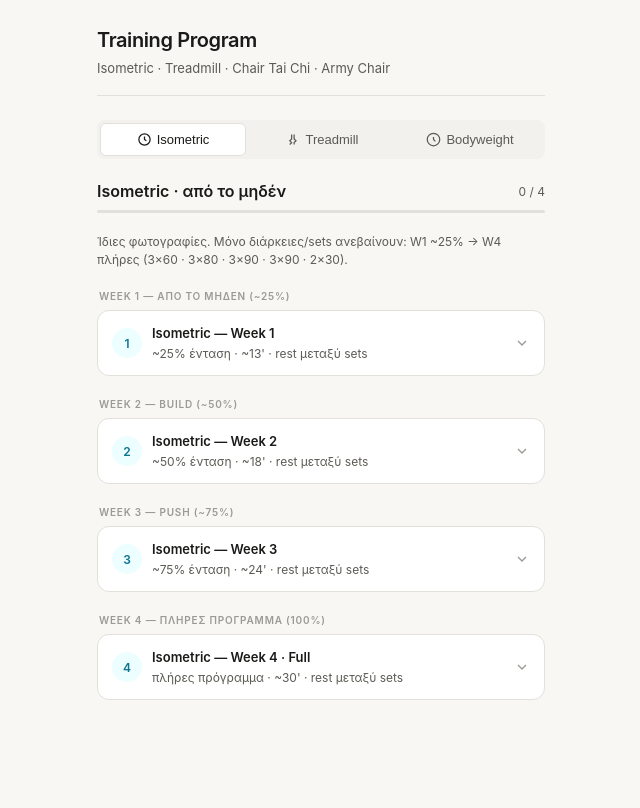
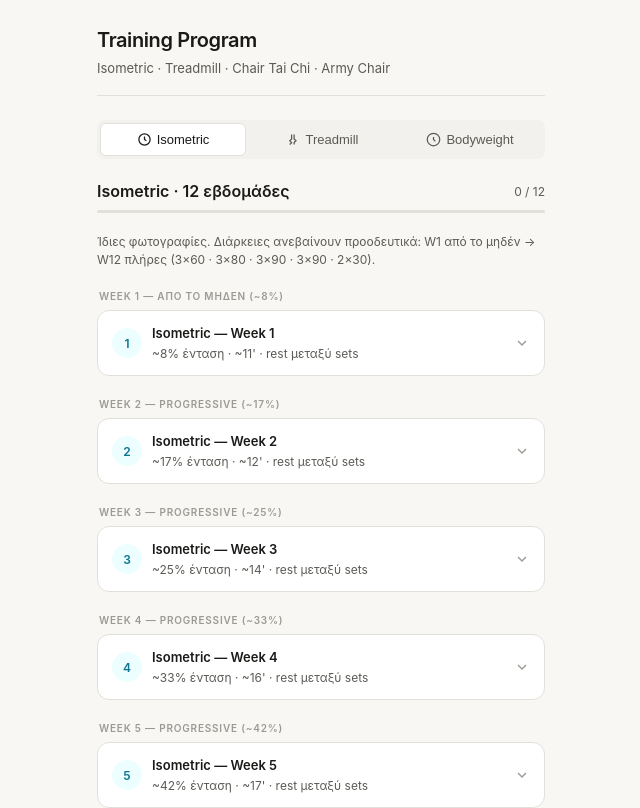
Before and after one commit to Btsonbtson/training-app, a React (Vite) app in the folder training-app/training-app/: page / in a window 1280 px wide. Shown: the top 808 px of the page, without its empty margins (319-959 px from the left). Built offline with nearby package versions, Linux system fonts and the light colour scheme.

Commit message:
Extend isometric progression from 4 to 12 weeks
Ramp hold durations gradually from beginner Week 1 to the full
poster targets at Week 12 (3×60 / 3×80 / 3×90 / 3×90 / 2×30).
Timer still follows each week's holdSec.

Co-authored-by: KaMeLeoN <Btsonbtson@users.noreply.github.com>

```diff
--- a/training-app/training-app/src/App.jsx
+++ b/training-app/training-app/src/App.jsx
@@ -136,12 +136,12 @@ export default function App() {
       {tab === 'i' && (
         <div>
           <div style={{ display: 'flex', alignItems: 'center', justifyContent: 'space-between', marginBottom: 6 }}>
-            <h2 style={{ fontSize: 16, fontWeight: 600 }}>Isometric · από το μηδέν</h2>
+            <h2 style={{ fontSize: 16, fontWeight: 600 }}>Isometric · 12 εβδομάδες</h2>
             <span style={{ fontSize: 12, color: 'var(--text-secondary)' }}>{doneI} / {totalI}</span>
           </div>
           <ProgressBar done={doneI} total={totalI} color="#0e7490" />
           <p style={{ fontSize: 12, color: 'var(--text-secondary)', marginBottom: 8, lineHeight: 1.45 }}>
-            Ίδιες φωτογραφίες. Μόνο διάρκειες/sets ανεβαίνουν: W1 ~25% → W4 πλήρες (3×60 · 3×80 · 3×90 · 3×90 · 2×30).
+            Ίδιες φωτογραφίες. Διάρκειες ανεβαίνουν προοδευτικά: W1 από το μηδέν → W12 πλήρες (3×60 · 3×80 · 3×90 · 3×90 · 2×30).
           </p>
           {isoPhases.map(ph => (
             <div key={ph.label}>
--- a/training-app/training-app/src/data/isometric.js
+++ b/training-app/training-app/src/data/isometric.js
@@ -21,7 +21,41 @@ export const ISO_IMAGES = {
   'Leg Raise Hold': legRaiseHold,
 }
 
-function hold(name, sets, holdSec, restSec, cue) {
+const CUES = {
+  'Lunge Hold': 'Μπροστά πόδι 90°. Πίσω γόνατο σχεδόν αγγίζει. Κράτα σταθερά.',
+  'Squat Hold': 'Μηροί παράλληλα όσο γίνεται. Χέρια μπροστά. Σταθερό κάθισμα.',
+  'Elbow Plank': 'Αγκώνες κάτω από ώμους. Σώμα σε ευθεία γραμμή.',
+  'Wall Sit': 'Πλάτη στον τοίχο. Γόνατα ~90°. Χέρια μπροστά.',
+  'Leg Raise Hold': 'Πλάτη στο πάτωμα. Πόδια ίσια, λίγο πάνω από το έδαφος.',
+}
+
+/** W1 (από το μηδέν) → W12 (πλήρες πρόγραμμα στις φωτογραφίες). */
+const WEEK_HOLD_SEC = {
+  'Lunge Hold':      [15, 19, 23, 27, 31, 35, 40, 44, 48, 52, 56, 60],
+  'Squat Hold':      [20, 25, 31, 36, 42, 47, 53, 58, 64, 69, 75, 80],
+  'Elbow Plank':     [20, 26, 33, 39, 45, 52, 58, 65, 71, 78, 84, 90],
+  'Wall Sit':        [20, 26, 33, 39, 45, 52, 58, 65, 71, 78, 84, 90],
+  'Leg Raise Hold':  [ 8, 10, 12, 14, 16, 18, 20, 22, 24, 26, 28, 30],
+}
+
+const EXERCISE_ORDER = [
+  'Lunge Hold',
+  'Squat Hold',
+  'Elbow Plank',
+  'Wall Sit',
+  'Leg Raise Hold',
+]
+
+const TOTAL_WEEKS = 12
+
+function lerpRest(holdSec, weekIndex) {
+  // Rest grows gently with hold length; slightly shorter early on
+  const base = Math.round(holdSec * 0.75)
+  const floor = weekIndex < 3 ? 40 : 45
+  return Math.max(floor, Math.min(90, base))
+}
+
+function hold(name, sets, holdSec, restSec) {
   const full = ISO_FULL[name]
   return {
     name,
@@ -30,104 +64,69 @@ function hold(name, sets, holdSec, restSec, cue) {
     restSec,
     setsLabel: `${sets} × ${holdSec} sec`,
     fullLabel: `${full.sets} × ${full.holdSec} sec`,
-    desc: cue,
+    desc: CUES[name],
     image: ISO_IMAGES[name],
   }
 }
 
-function week(id, title, pctLabel, note, exercises) {
+function weekWorkout(weekNum) {
+  const i = weekNum - 1
+  const pct = Math.round((weekNum / TOTAL_WEEKS) * 100)
+  const exercises = EXERCISE_ORDER.map((name) => {
+    const full = ISO_FULL[name]
+    const holdSec = WEEK_HOLD_SEC[name][i]
+    return hold(name, full.sets, holdSec, lerpRest(holdSec, i))
+  })
+
   const totalHold = exercises.reduce((s, e) => s + e.sets * e.holdSec, 0)
   const totalRest = exercises.reduce((s, e) => s + Math.max(0, e.sets - 1) * e.restSec, 0)
   const transitions = Math.max(0, exercises.length - 1) * 20
   const approxMin = Math.round((totalHold + totalRest + transitions) / 60)
+
+  const isFirst = weekNum === 1
+  const isFull = weekNum === TOTAL_WEEKS
+
+  let note
+  if (isFirst) {
+    note = 'Ξεκίνα εδώ από το μηδέν. Στόχος φόρμας. Πλήρες πρόγραμμα στο Week 12: 3×60 / 3×80 / 3×90 / 3×90 / 2×30.'
+  } else if (isFull) {
+    note = 'Πλήρες πρόγραμμα — ίδια νούμερα με τις φωτογραφίες: 3×60 · 3×80 · 3×90 · 3×90 · 2×30.'
+  } else {
+    note = `Εβδομάδα ${weekNum}/12 (~${pct}%). Ίδιες ασκήσεις — μόνο η διάρκεια ανεβαίνει προς το πλήρες.`
+  }
+
   return {
-    id,
+    id: `iso${weekNum}`,
     type: 'ISO',
-    title,
-    struct: `${pctLabel} · ~${approxMin}' · rest μεταξύ sets`,
+    title: isFull
+      ? `Isometric — Week ${weekNum} · Πλήρες`
+      : `Isometric — Week ${weekNum}`,
+    struct: `~${pct}% ένταση · ~${approxMin}' · rest μεταξύ sets`,
     note,
+    week: weekNum,
     exercises,
   }
 }
 
 /**
- * Προοδευτική κλίμακα από το μηδέν → πλήρες πρόγραμμα στις φωτογραφίες.
- * W1 ~25% · W2 ~50% · W3 ~75% · W4 100%
+ * 12 εβδομάδες προοδευτικής αύξησης διάρκειας:
+ * W1 εισαγωγικό → W12 πλήρες πρόγραμμα (φωτογραφίες).
  */
-export const isoPhases = [
-  {
-    label: 'Week 1 — Από το μηδέν (~25%)',
-    workouts: [
-      week(
-        'iso1',
-        'Isometric — Week 1',
-        '~25% ένταση',
-        'Ξεκίνα εδώ. Στόχος φόρμας, όχι χρόνου. Πλήρες: 3×60 / 3×80 / 3×90 / 3×90 / 2×30.',
-        [
-          hold('Lunge Hold', 3, 15, 45, 'Μπροστά πόδι 90°. Πίσω γόνατο σχεδόν αγγίζει. Κράτα σταθερά.'),
-          hold('Squat Hold', 3, 20, 50, 'Μηροί παράλληλα όσο γίνεται. Χέρια μπροστά. Σταθερό κάθισμα.'),
-          hold('Elbow Plank', 3, 25, 50, 'Αγκώνες κάτω από ώμους. Σώμα σε ευθεία γραμμή.'),
-          hold('Wall Sit', 3, 25, 50, 'Πλάτη στον τοίχο. Γόνατα ~90°. Χέρια μπροστά.'),
-          hold('Leg Raise Hold', 2, 8, 40, 'Πλάτη στο πάτωμα. Πόδια ίσια, λίγο πάνω από το έδαφος.'),
-        ],
-      ),
-    ],
-  },
-  {
-    label: 'Week 2 — Build (~50%)',
-    workouts: [
-      week(
-        'iso2',
-        'Isometric — Week 2',
-        '~50% ένταση',
-        'Διπλάσια διάρκεια από W1. Ίδια ασκήσεις — μόνο ο χρόνος ανεβαίνει.',
-        [
-          hold('Lunge Hold', 3, 30, 50, 'Μπροστά πόδι 90°. Πίσω γόνατο σχεδόν αγγίζει. Κράτα σταθερά.'),
-          hold('Squat Hold', 3, 40, 60, 'Μηροί παράλληλα όσο γίνεται. Χέρια μπροστά. Σταθερό κάθισμα.'),
-          hold('Elbow Plank', 3, 45, 60, 'Αγκώνες κάτω από ώμους. Σώμα σε ευθεία γραμμή.'),
-          hold('Wall Sit', 3, 45, 60, 'Πλάτη στον τοίχο. Γόνατα ~90°. Χέρια μπροστά.'),
-          hold('Leg Raise Hold', 2, 15, 45, 'Πλάτη στο πάτωμα. Πόδια ίσια, λίγο πάνω από το έδαφος.'),
-        ],
-      ),
-    ],
-  },
-  {
-    label: 'Week 3 — Push (~75%)',
-    workouts: [
-      week(
-        'iso3',
-        'Isometric — Week 3',
-        '~75% ένταση',
-        'Κοντά στο πλήρες. Αν σπάει η φόρμα, μείνε στα νούμερα της W2 και ξαναδοκίμασε.',
-        [
-          hold('Lunge Hold', 3, 45, 55, 'Μπροστά πόδι 90°. Πίσω γόνατο σχεδόν αγγίζει. Κράτα σταθερά.'),
-          hold('Squat Hold', 3, 60, 70, 'Μηροί παράλληλα όσο γίνεται. Χέρια μπροστά. Σταθερό κάθισμα.'),
-          hold('Elbow Plank', 3, 70, 75, 'Αγκώνες κάτω από ώμους. Σώμα σε ευθεία γραμμή.'),
-          hold('Wall Sit', 3, 70, 75, 'Πλάτη στον τοίχο. Γόνατα ~90°. Χέρια μπροστά.'),
-          hold('Leg Raise Hold', 2, 22, 45, 'Πλάτη στο πάτωμα. Πόδια ίσια, λίγο πάνω από το έδαφος.'),
-        ],
-      ),
-    ],
-  },
-  {
-    label: 'Week 4 — Πλήρες πρόγραμμα (100%)',
-    workouts: [
-      week(
-        'iso4',
-        'Isometric — Week 4 · Full',
-        'πλήρες πρόγραμμα',
-        'Ίδια νούμερα με τις φωτογραφίες: 3×60 · 3×80 · 3×90 · 3×90 · 2×30.',
-        [
-          hold('Lunge Hold', 3, 60, 60, 'Μπροστά πόδι 90°. Πίσω γόνατο σχεδόν αγγίζει. Κράτα σταθερά.'),
-          hold('Squat Hold', 3, 80, 75, 'Μηροί παράλληλα όσο γίνεται. Χέρια μπροστά. Σταθερό κάθισμα.'),
-          hold('Elbow Plank', 3, 90, 90, 'Αγκώνες κάτω από ώμους. Σώμα σε ευθεία γραμμή.'),
-          hold('Wall Sit', 3, 90, 90, 'Πλάτη στον τοίχο. Γόνατα ~90°. Χέρια μπροστά.'),
-          hold('Leg Raise Hold', 2, 30, 45, 'Πλάτη στο πάτωμα. Πόδια ίσια, λίγο πάνω από το έδαφος.'),
-        ],
-      ),
-    ],
-  },
-]
+export const isoPhases = Array.from({ length: TOTAL_WEEKS }, (_, idx) => {
+  const weekNum = idx + 1
+  const pct = Math.round((weekNum / TOTAL_WEEKS) * 100)
+  const label =
+    weekNum === 1
+      ? `Week 1 — Από το μηδέν (~${pct}%)`
+      : weekNum === TOTAL_WEEKS
+        ? `Week ${TOTAL_WEEKS} — Πλήρες πρόγραμμα (100%)`
+        : `Week ${weekNum} — Progressive (~${pct}%)`
+
+  return {
+    label,
+    workouts: [weekWorkout(weekNum)],
+  }
+})
 
 /** Φάσεις χρονομέτρου για μία προπόνηση — hold/rest ανά set με βάση τα progressive secs. */
 export function buildIsoPhases(workout) {
```
